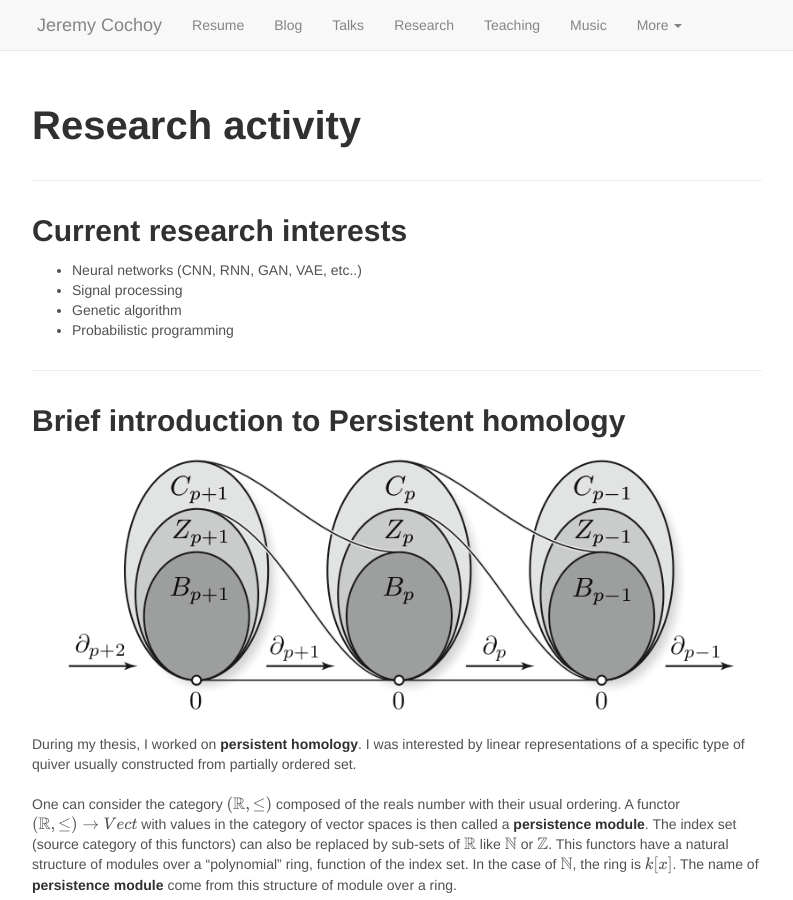
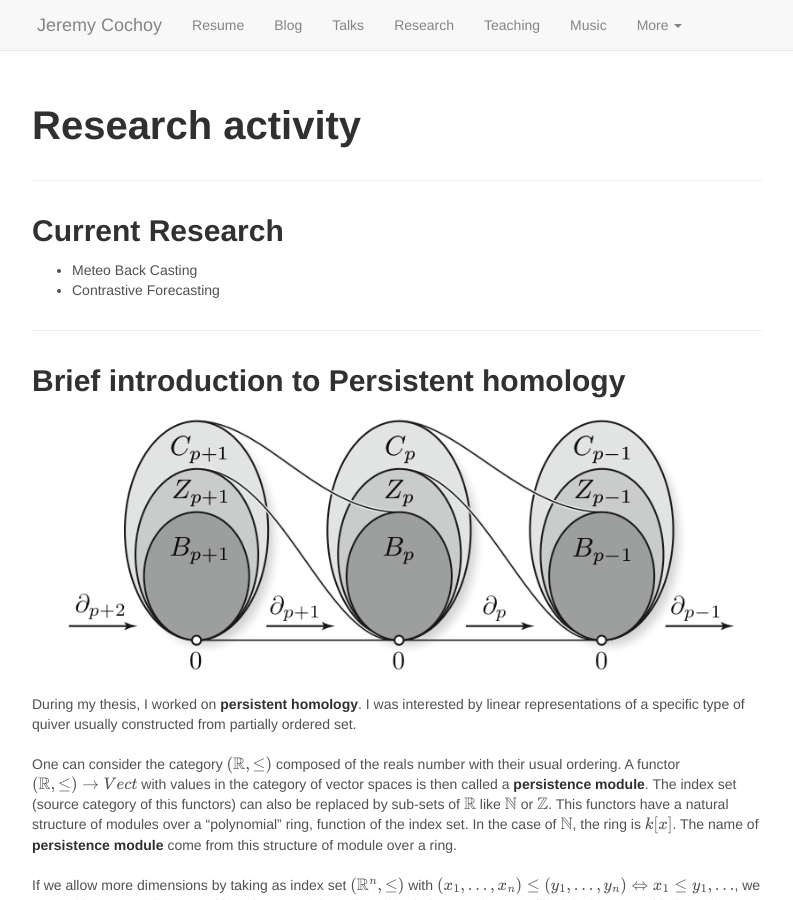
Before and after one commit to jeremycochoy/jeremycochoy.github.io, a Jekyll site: the page built from research/index.md, in a window 1280 px wide and 900 px high. Shown: the whole window, without its empty margins (243-1036 px from the left). Built offline with Jekyll 4.4.1, drawn with Linux system fonts in a browser that asks for light colours; nearby versions of some CDN libraries; formulas are drawn with MathJax 3; comment, search, counter and statistics services are not loaded; some of the changed text lies outside the part shown.

Commit message:
Remove donation section and update research focus
- Hide donation addresses in footer (moved to HTML comments)
- Update research page: replace interests list with current research
- Add Ruby 3.4+ compatibility gems (csv, logger, base64)
- Upgrade Jekyll to 4.3.0 for security

```diff
--- a/_includes/footer.html
+++ b/_includes/footer.html
@@ -3,9 +3,9 @@
   <div class="container">
     <div class="row">
       <p class="text-muted col-sm-10 text-center">
-            <span class="sidebar-nav-item small">Make a donation. 😇</span>
-            <span class="sidebar-nav-item x-small">BTC: <a href="bitcoin:1JcME7DSCw8b83nEGFKUYTKE4LM8aX4dhJ">1JcME7DSCw8b83nEGFKUYTKE4LM8aX4dhJ</a></span>
-            <span class="sidebar-nav-item x-small">ETH: <a href="ethereum:eA22ADf19f20D618D8EF66E4704C540A10708F1F">eA22ADf19f20D618D8EF66E4704C540A10708F1F</a></span>
+            <!-- Donation addresses (hidden):
+                 BTC: 1JcME7DSCw8b83nEGFKUYTKE4LM8aX4dhJ
+                 ETH: eA22ADf19f20D618D8EF66E4704C540A10708F1F -->
       </p>
       <p class="col-sm-2">
         <a class="twitter-share-button col-sm"
--- a/research/index.md
+++ b/research/index.md
@@ -6,11 +6,9 @@
 
 ---
 
-## Current research interests
-  * Neural networks (CNN, RNN, GAN, VAE, etc..)
-  * Signal processing
-  * Genetic algorithm
-  * Probabilistic programming
+## Current Research
+  * Meteo Back Casting
+  * Contrastive Forecasting
 
 ---
 
```
Also changed, not shown: Gemfile (+6 -1 lines), Gemfile.lock.
